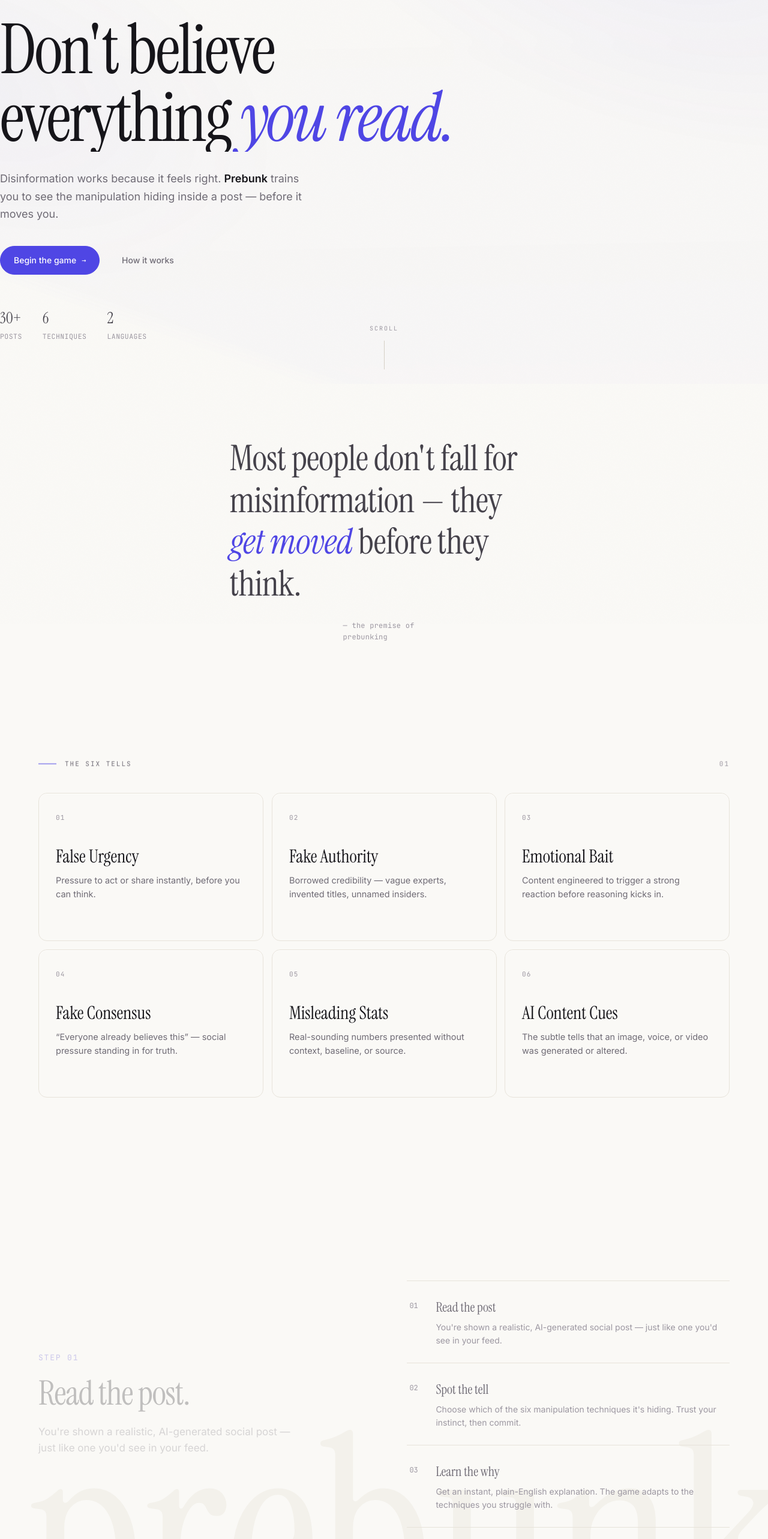
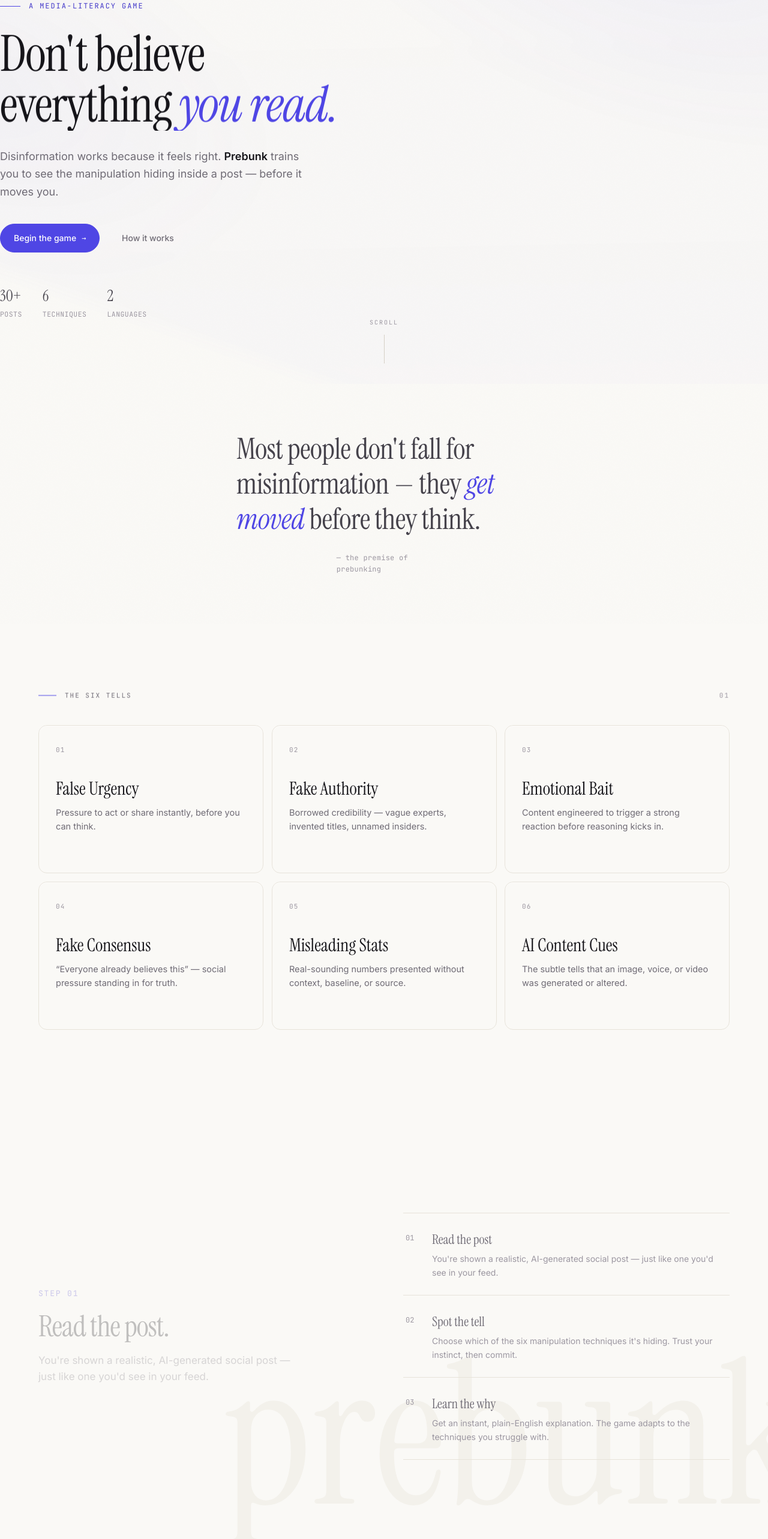
Before and after one commit to HammadBullah/prebunkteamcogent, a React (Vite) app in the folder frontend/: page / in a window 1280 px wide. Shown: the part 160-2726 px from the top of the page at 60% size. Built offline with nearby package versions, Linux system fonts and the light colour scheme; no server answers.

Commit message:
Prevent content overflow: constrain headline/statement sizes, hide horizontal overflow, let text wrap, keep pinned section within viewport

```diff
--- a/frontend/src/styles.css
+++ b/frontend/src/styles.css
@@ -35,7 +35,7 @@
   --r-lg:20px;
 }
 *{box-sizing:border-box;margin:0;padding:0}
-html{-webkit-text-size-adjust:100%}
+html{-webkit-text-size-adjust:100%;overflow-x:hidden}
 body{
   font-family:var(--sans);
   background:var(--bg);
@@ -45,9 +45,12 @@
   line-height:1.6;
   overflow-x:hidden;
   font-size:16px;
+  width:100%;
 }
-::selection{background:var(--accent);color:#fff}
-#root{min-height:100vh}
+#root{min-height:100vh;width:100%;overflow-x:hidden}
+h1,h2,h3,h4{overflow-wrap:break-word;hyphens:auto}
+p{overflow-wrap:break-word}
+img,svg,canvas,video{max-width:100%}
 
 /* fine grain texture overlay */
 .grain{
@@ -124,16 +127,19 @@
 
 /* ---------- hero ---------- */
 .hero{display:flex;flex-direction:column;justify-content:center;min-height:100vh;
-  padding-top:140px;padding-bottom:80px}
+  padding-top:150px;padding-bottom:96px;overflow:hidden}
+.hero > *{max-width:100%}
 .hero .eyebrow{font-family:var(--mono);font-size:12px;letter-spacing:.16em;text-transform:uppercase;
   color:var(--accent-ink);margin-bottom:28px;display:flex;align-items:center;gap:14px}
 .hero .eyebrow::before{content:"";width:34px;height:1px;background:var(--accent)}
 .hero h1{font-family:var(--serif);font-weight:400;
-  font-size:clamp(52px,9vw,120px);line-height:.98;letter-spacing:-.03em;margin-bottom:30px}
+  font-size:clamp(38px,6.5vw,92px);line-height:1.02;letter-spacing:-.02em;margin-bottom:28px;
+  max-width:100%}
 .hero h1 .mask{display:block;overflow:hidden}
-.hero h1 .mask>span{display:block;transform:translateY(110%);animation:rise 1.1s var(--ease) forwards}
+.hero h1 .mask>span{display:block;transform:translateY(110%);animation:rise 1.1s var(--ease) forwards;
+  will-change:transform}
 .hero h1 .mask:nth-child(2)>span{animation-delay:.08s}
-.hero h1 em{font-style:italic;color:var(--accent)}
+.hero h1 em{font-style:italic;color:var(--accent);white-space:normal}
 @keyframes rise{to{transform:translateY(0)}}
 .hero .lede{max-width:520px;font-size:18px;color:var(--muted);line-height:1.65}
 .hero .lede strong{color:var(--ink);font-weight:600}
@@ -153,11 +159,11 @@
 @keyframes drip{to{top:100%}}
 
 /* ---------- statement / scroll-linked ---------- */
-.statement{max-width:1240px;margin:0 auto;padding:clamp(60px,10vh,120px) clamp(20px,4vw,44px)}
-.statement p{font-family:var(--serif);font-size:clamp(30px,4.6vw,60px);line-height:1.18;
-  letter-spacing:-.01em;color:var(--ink-2);max-width:19ch;margin:0 auto;text-align:left}
-.statement p .hl{color:var(--accent);font-style:italic;white-space:nowrap}
-.statement .src{margin:26px auto 0;max-width:19ch;font-family:var(--mono);font-size:12px;
+.statement{max-width:1240px;margin:0 auto;padding:clamp(60px,10vh,120px) clamp(20px,4vw,44px);overflow:hidden}
+.statement p{font-family:var(--serif);font-size:clamp(26px,3.8vw,54px);line-height:1.2;
+  letter-spacing:-.01em;color:var(--ink-2);max-width:22ch;margin:0 auto;text-align:left}
+.statement p .hl{color:var(--accent);font-style:italic;white-space:normal}
+.statement .src{margin:26px auto 0;max-width:22ch;font-family:var(--mono);font-size:12px;
   color:var(--faint);letter-spacing:.02em}
 
 /* ---------- section label ---------- */
@@ -189,17 +195,17 @@
   box-shadow:inset 0 1px 0 rgba(255,255,255,.6)}
 
 /* ---------- how it works (pinned) ---------- */
-.hiw{position:relative}
+.hiw{position:relative;overflow:hidden}
 .hiw-pin{position:sticky;top:0;height:100vh;display:flex;align-items:center;overflow:hidden}
-.hiw-pin .bg-word{position:absolute;right:-4vw;top:50%;transform:translateY(-50%);
-  font-family:var(--serif);font-size:34vw;line-height:1;color:var(--bg-2);z-index:0;
+.hiw-pin .bg-word{position:absolute;right:-6vw;top:50%;transform:translateY(-50%);
+  font-family:var(--serif);font-size:26vw;line-height:1;color:var(--bg-2);z-index:0;
   white-space:nowrap;pointer-events:none;user-select:none}
 .hiw-inner{position:relative;z-index:1;width:100%;max-width:1240px;margin:0 auto;
-  padding:0 clamp(20px,4vw,44px);display:grid;grid-template-columns:1fr 1fr;gap:clamp(30px,6vw,90px);align-items:center}
+  padding:0 clamp(20px,4vw,44px);display:grid;grid-template-columns:1fr 1fr;gap:clamp(30px,5vw,80px);align-items:center}
 .hiw-left .stepnum{font-family:var(--mono);font-size:13px;color:var(--accent-ink);letter-spacing:.14em;
   text-transform:uppercase;margin-bottom:18px}
-.hiw-left h2{font-family:var(--serif);font-weight:400;font-size:clamp(34px,4.4vw,60px);
-  line-height:1.05;letter-spacing:-.02em;margin-bottom:22px}
+.hiw-left h2{font-family:var(--serif);font-weight:400;font-size:clamp(30px,3.8vw,52px);
+  line-height:1.05;letter-spacing:-.02em;margin-bottom:18px}
 .hiw-left p{color:var(--muted);font-size:17px;max-width:40ch}
 .hiw-right{display:flex;flex-direction:column;gap:0}
 .hiw-step{padding:26px 4px;border-top:1px solid var(--line);display:flex;gap:24px;align-items:flex-start;
@@ -351,4 +357,14 @@
   .hero .meta-line{gap:24px}
   .hiw-inner{grid-template-columns:1fr;align-items:start}
   .hero{min-height:0;padding-top:120px}
+  .hero h1{font-size:clamp(34px,9vw,44px)}
 }
+@media(max-height:680px) and (min-width:561px){
+  .hiw-pin{height:auto;min-height:100vh;padding:90px 0}
+  .hiw-left h2{font-size:clamp(28px,3.4vw,44px)}
+  .hiw-step{padding:18px 4px}
+}
+@media(min-width:1440px){
+  .hero h1{font-size:clamp(38px,6vw,96px)}
+  .statement p{max-width:20ch}
+}
```
